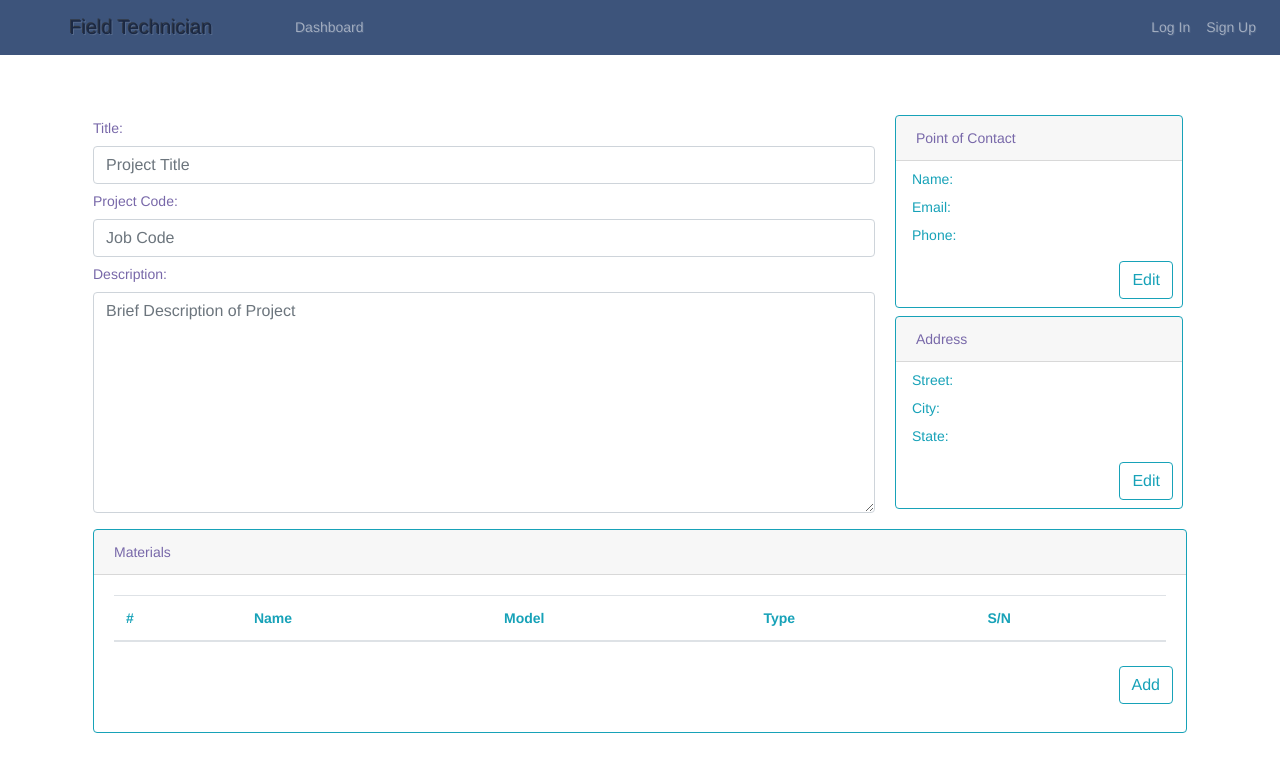
After one commit to theSoloBrewer/Field-Technician-server, a Flask app: page /project/1 in a window 1280 px wide. The commit adds this page. Shown: the top 772 px of the page. Run offline with Flask 2, Linux system fonts and the light colour scheme; lists and menus that the app fills with data are empty; some libraries are stand-ins or nearby versions.

Commit message:
Created the Projects page

```diff
--- a/main.py
+++ b/main.py
@@ -4,7 +4,7 @@ Created on Dec 12, 2017
 @author: theSoloBrewer
 '''
 from project import FTserver
-import views
+import views, api
 
 
 import optparse
--- a/models.py
+++ b/models.py
@@ -177,11 +177,10 @@ class Project(db.Model):
 	description = db.Column(db.Text)
 	location_id = db.Column(db.Integer, db.ForeignKey('address.a_id'))
 	location = db.relationship('Address')
-	#materials_ids = db.Column(db.Integer, db.ForeignKey('material_project.id'))
+	poc_id = db.Column(db.Integer, db.ForeignKey('contact_info.c_id'))
+	poc = db.relationship('Contact_Info')
 	material = db.relationship('Material', secondary=material_project, backref='project')
-	#users_ids = db.Column(db.Integer, db.ForeignKey('user_project.id'))
 	users = db.relationship('User', secondary=user_project, backref='project')
-	#labor_ids = db.Column(db.Integer, db.ForeignKey('labor_project.id'))
 	labor = db.relationship('Labor', secondary=labor_project, backref='project')
 	def __init__(self,name,code,desc=None,location=None,material=[],user=[],labor=[]):
 		self.pro_name = name
--- a/templates/header.html
+++ b/templates/header.html
@@ -20,13 +20,12 @@
 				  Tools
 				</a>
 				<div class="dropdown-menu" aria-labelledby="navbarDropdownMenuLink">
-				  <a class="dropdown-item" href="#">Create Project</a>
-				  <a class="dropdown-item" href="#">Remove Project</a>
-				  <a class="dropdown-item" href="#">Update Project</a>
+				  <a class="dropdown-item" href="/project/new" id="cProject" >Create Project</a>
+				  <a class="dropdown-item" href="/project/edit" id="eProject" >Edit Project</a>
 				  <div class="dropdown-divider"></div>
 				  <a class="dropdown-item"  href="#">Customers</a>
 				  <div class="dropdown-divider"></div>
-				  <a class="dropdown-item {% if active=='materials' %}active{%endif %}" id="materials"  href="materials">Materials</a>
+				  <a class="dropdown-item {% if active=='materials' %}active{%endif %}" id="materials"  href="/materials">Materials</a>
 				</div>
 			  </li>
 			  <li class="nav-item dropdown" style="min-width:300px">
@@ -105,6 +104,7 @@
 <script>
  $(document).ready(function () {
 	$("#{{active}}").parents('li').addClass("active");
+
 });
 </script>
 </header>
--- a/templates/materials.html
+++ b/templates/materials.html
@@ -3,7 +3,7 @@
 {{ super() }}
 <div class="container mx-auto">
 	<div class="row h-100 justify-content-center mt-5">
-	<form>
+	<form style="width:37.87rem">
 		<div class="form-group row">
 			<div class="col-sm-10">
 				<label class="pr-2 col-form-label" for="nameControlSet">Name: </label>
@@ -82,7 +82,7 @@
 
 						$('#dist').change(function() {
 							var jqxhr = $.post(
-									"{{ url_for('material') }}",
+									"{{ url_for('materialView') }}",
 									{'dist': 'True', 'dist_id': $('#dist').val() },
 									function(data) {
 										$('#distCardHeader').html( data['contact_name'] )
--- /dev/null
+++ b/templates/project.html
@@ -0,0 +1,164 @@
+{% extends "base.html" %}
+{% block body_html %}
+{{ super() }}
+<div class="container mx-auto">
+
+	<form>
+		<div class="d-flex mt-5">
+			<div class="d-flex flex-column p-2" style="flex:1">
+				<div class="flex-row">
+						<label class="pr-2 col-form-label" for="nameControlSet">Title: </label>
+						<input class="form-control" type="text" name="name" placeholder="Project Title">
+				</div>
+				<div class="flex-row">
+						<label class="pr-1 col-form-label" for="codeControlSet">Project Code: </label>
+						<input class="form-control" type="text" name="code" placeholder="Job Code" >
+				</div>
+				<div class="flex-row h-100" style="flex-grow:1">
+					<div class="d-flex flex-column h-100" style="flex-grow:1">
+						<label class="pr-1 col-form-label" for="descControlSet">Description: </label>
+
+						<textarea class="form-control h-100" type="text" name="description" placeholder="Brief Description of Project" ></textarea>
+				</div></div>
+			</div>
+			<div class="d-flex flex-column p-2">
+
+				<div class="flex-row p-1">
+					<div class="card border-info" style="width:18rem; height:100%;">
+						<div class="card-header" id="locCardHeader">Point of Contact</div>
+						<div class="card-body text-info p-0 pt-2 px-3">
+						<div class="card-text" id="locCardText">
+								<div class="row">
+								<div class="col-4">
+								<label>Name:</label>
+								</div>
+								<div class="col-6">
+								<label id="pocCardName"></label>
+								</div>
+								</div>
+								<div class="row">
+								<div class="col-4">
+								<label>Email:</label>
+								</div>
+								<div class="col-6">
+								<label id="pocCardEmail"></label>
+								</div>
+								</div>
+								<div class="row">
+								<div class="col-4">
+								<label>Phone:</label>
+								</div>
+								<div class="col-6">
+								<label id="pocCardPhone"></label>
+								</div>
+								</div>
+								<div class="row">
+								<button class="m-2 btn btn-outline-info ml-auto" href="#" type="button" name="distCardEdit">Edit</button>
+								</div>
+							</div>
+						</div>
+					</div>
+					<script>
+					</script>
+				</div>
+				<div class="flex-row p-1">
+					<div class="card border-info" style="width:18rem; height:100%;">
+						<div class="card-header" id="locCardHeader">Address</div>
+						<div class="card-body text-info p-0 pt-2 px-3">
+						<div class="card-text" id="locCardText">
+								<div class="row">
+								<div class="col-4">
+								<label>Street:</label>
+								</div>
+								<div class="col-6">
+								<label id="locCardStreet"></label>
+								</div>
+								</div>
+								<div class="row">
+								<div class="col-4">
+								<label>City:</label>
+								</div>
+								<div class="col-6">
+								<label id="locCardCity"></label>
+								</div>
+								</div>
+								<div class="row">
+								<div class="col-4">
+								<label>State:</label>
+								</div>
+								<div class="col-6">
+								<label id="locCardState"></label>
+								</div>
+								</div>
+								<div class="row">
+								<button class="m-2 btn btn-outline-info ml-auto" href="#" type="button" name="distCardEdit">Edit</button>
+								</div>
+							</div>
+						</div>
+					</div>
+					<script>
+					</script>
+				</div>
+
+			</div>
+		</div>
+	</form>
+	<div class="d-flex flex-row p-2">
+		<div class="card border-info w-100">
+			<div class="card-header">Materials</div>
+			<div class="card-body text-info">
+			<table class="table">
+				<thead>
+					<tr>
+						<th scope="col">#</th>
+						<th scope="col">Name</th>
+						<th scope="col">Model</th>
+						<th scope="col">Type</th>
+						<th scope="col">S/N</th>
+					</tr>
+				</thead>
+				<tbody>
+					{% for m in materials %}
+					<tr>
+						<th scope="row">1</th>
+						<td>{{ m.mat_name }}</td>
+						<td>{{ m.mat_model }}</td>
+						<td>{{ m.type.name }}</td>
+						<td>{{ m.sn }}</td>
+					</tr>
+					{% endfor %}
+				</tbody>
+			</table>
+			<div class="row">
+				<button class="m-2 btn btn-outline-info ml-auto" href="#" type="button" name="materialAdd">Add</button>
+			</div>
+			</div>
+		</div>
+
+	</div>
+		<div class="form-group row" style="display:none">
+			<div class="col">
+					<div class="row">
+						<div class="col">
+							<label class="col-form-label" for="mfFormControlSelect">Distributor: </label>
+							<select class="form-control" name="dist" id="dist">
+								<option></option>
+								{% for opt in distributors %}
+								<option value="{{ opt.c_id}}">{{ opt.contact_name }}</option>
+								{% endfor %}
+							</select>
+						</div>
+					</div>
+					<div class="row">
+						<div class="col">
+							<label class="col-form-label" for="mfFormControlSelect">Manufacturer: </label>
+							<input class="form-control " type="text" name="manu" placeholder="Manufacturer" >
+						</div>
+					</div>
+				</div>
+			</div>
+		</div>
+
+
+</div>
+{% endblock %}
--- a/views.py
+++ b/views.py
@@ -57,7 +57,7 @@ def send_static( asset, page):
 	return send_from_directory("/templates/static/" +asset, page, active=page, title=page, db=db)
 
 @FTserver.route('/materials', methods=['GET','POST'])
-def material():
+def materialView():
 	if request.method == 'POST' and request.form['dist']:
 		ciS = ciSchema()
 		d = Contact_Info.query.get(request.form['dist_id'])
@@ -66,9 +66,14 @@ def material():
 	dist = Contact_Info.query.filter(Contact_Info.c_type_id=='7').all()
 	return render_template("materials.html", active='materials', title='Materials', types=types, distributors=dist)
 
+@FTserver.route('/project/<string:act>', methods=['GET','POST'])
+def projectView(act):
+	if act == 'new':
+		return render_template("project.html", active='cProject', title='New Project')
+	return render_template("project.html", active='eProject', title='Edit Project')
 
 @FTserver.route('/calendar')
-def path():
+def calendarView():
 	return render_template("calendar.html", active='calendar', title='Calendar')
 
 
@@ -77,5 +82,5 @@ def favicon():
 	return ''
 @FTserver.route('/')
 @FTserver.route('/index')
-def index():
+def indexView():
 	return render_template('index.html', title='Home', active='home')
```
Also changed, not shown: api.py (+6 -6 lines), db_repository/versions/013_migration.py (added, +30 -0 lines), db_repository/versions/014_migration.py (added, +30 -0 lines), db_repository/versions/015_migration.py (added, +19 -0 lines), FTserver.db, 1 other file.
